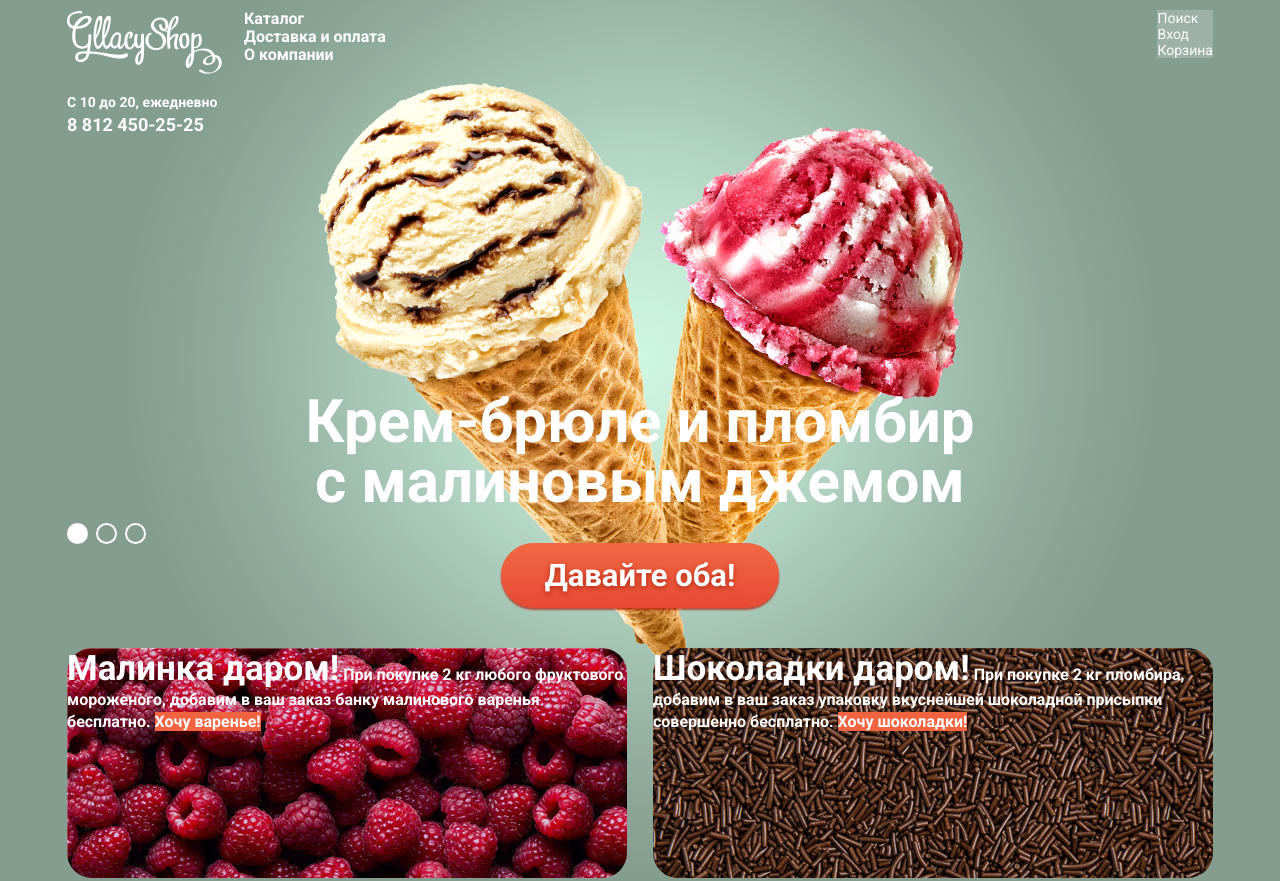
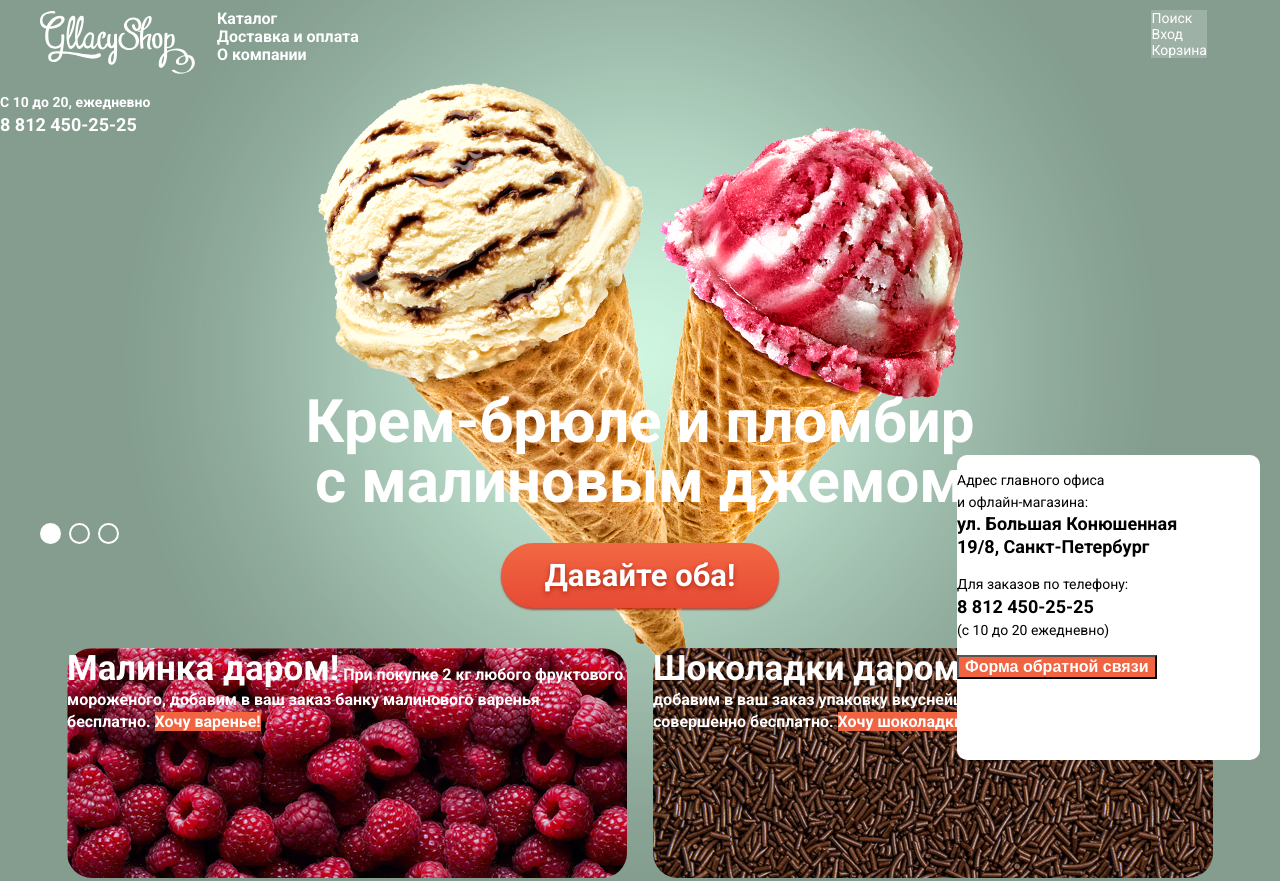
Before and after one commit to Vitalissimo/491381-gllacy, a plain HTML site: page index.html in a window 1280 px wide. Shown: the top 881 px of the page. Drawn offline with Linux system fonts and the light colour scheme.

Commit message:
Тестовые изменения

```diff
--- a/css/style.css
+++ b/css/style.css
@@ -16,8 +16,10 @@ body {
   background-repeat: no-repeat;
   background-position: top center;
   color: #ffffff;
+  margin: 0;
   margin-left: auto;
   margin-right: auto;
+  padding: 0 2.3%
   position: relative;
 
   transition: background-image 0.5s ease, background-color 0.5s ease;
@@ -37,9 +39,10 @@ body {
   background-image: url("../img/slider/slider-ice-cream-3.png");
 }
 .container {
-  width: 1146px;
+  width: 1200px;
   margin: 0 auto;
-  padding: 0;
+  padding-left: 2.3%;
+  padding-right: 2.3%;
 }
 
 .slider {
@@ -464,8 +467,10 @@ input[type="radio"].visually-hidden {
 /*>>>>>>>>>> Начало блока построения сеток<<<<<<<<<<*/
 /*>>> Блок Шапки <<<*/
 .main-header {
+	margin: 0;
+	padding: 0;
   margin-bottom: 75px;
-  width:auto;
+
 }
 
 .main-navigation {
--- a/index.html
+++ b/index.html
@@ -15,9 +15,9 @@
   <input class="visually-hidden" type="radio" id="product-2" name="toggle">
   <input class="visually-hidden" type="radio" id="product-3" name="toggle">
   <div class="site-wrapper">
-    <div class="container">
+
       <header class="main-header">
-
+      <div class="container">
         <h1 class="visually-hidden">Магазин мороженого «Глэйси»</h1>
         <nav class="main-navigation">
           <!-- >>> Это логотип <<< -->
@@ -75,11 +75,12 @@
             </ul>
           </div>
         </nav>
+        </div>
         <p class="contact-details">
           <span class="time-schedule">С 10 до 20, ежедневно</span><br>
           <span class="phone-number">8 812 450-25-25</span>
         </p>
-      </div>
+
     </header>
 
     <main class="main-container">
@@ -204,6 +205,7 @@
     <!-- >>>-//Конец формы подписки на новости <<< -->
 
     <div class="address-container location-and-contacts">
+
       <div class="contact-info">
         <p class="contacts-address">
           Адрес главного офиса<br>
```
